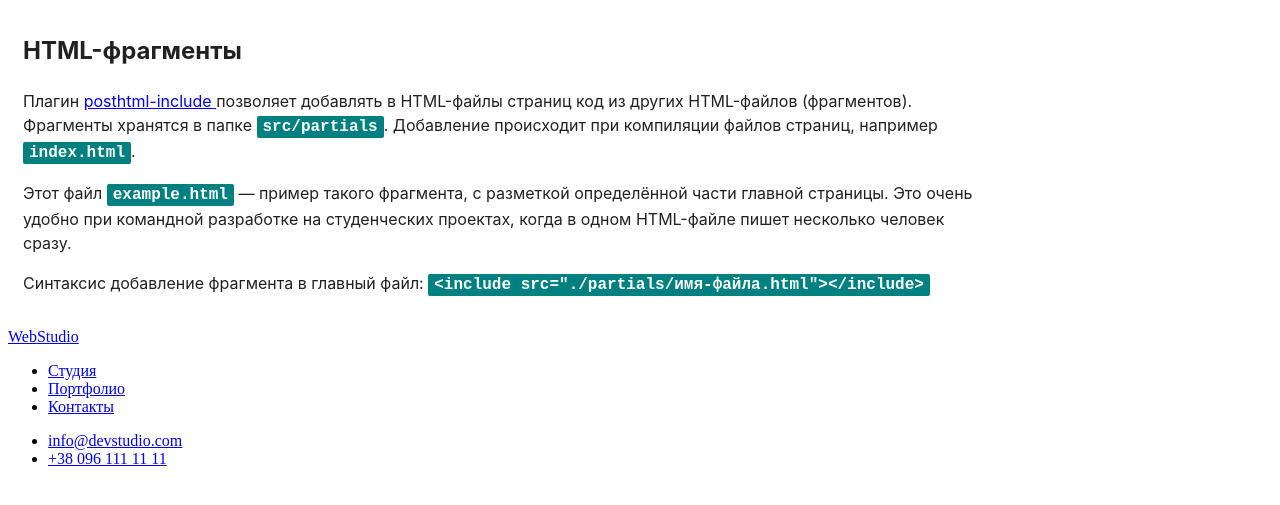
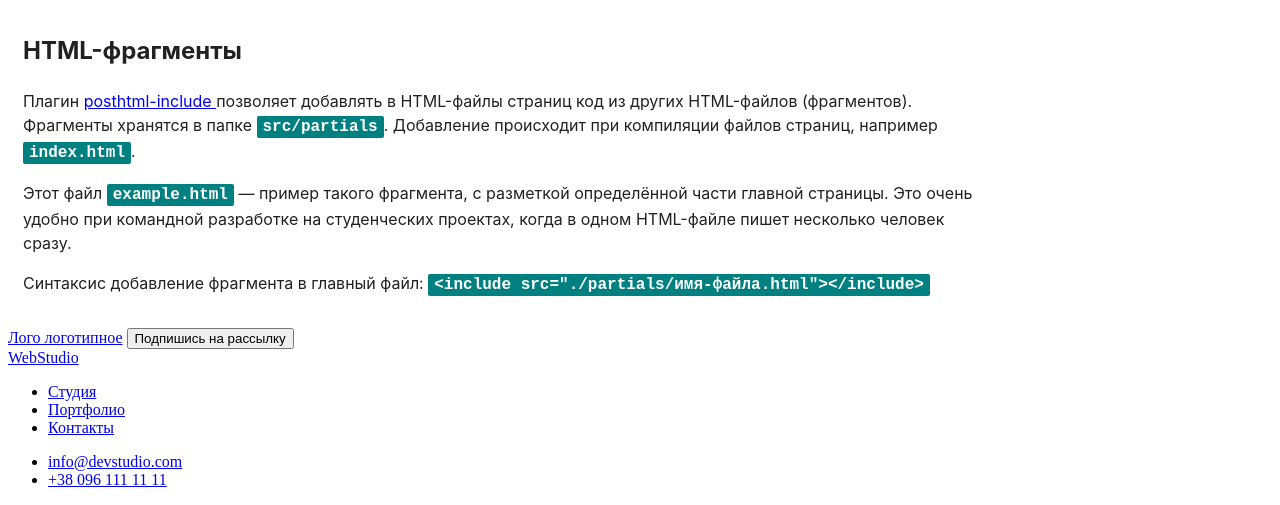
Before and after one commit to JuliaZaykaS/test-team-project, a website built with Parcel: page src/index.html in a window 1280 px wide. Shown: the part 532-1037 px from the top of the page. Before the commit the page ends 1016 px from the top, so only its background shows below. Built offline with nearby package versions, Linux system fonts and the light colour scheme.

Commit message:
хедер паршел

```diff
--- a/src/index.html
+++ b/src/index.html
@@ -22,6 +22,7 @@
     </div>
     <!-- Так добавляются фрагменты в главные HTML-файлы страниц. -->
     <include src="./partials/example.html"></include>
+    <include src="./partials/header.html"></include>
     <!--head-->
     <header>
       <a href="/"><span>Web</span>Studio</a>
--- /dev/null
+++ b/src/partials/header.html
@@ -0,0 +1,4 @@
+<header>
+  <a href="#">Лого логотипное</a>
+  <button>Подпишись на рассылку</button>
+</header>
```
Lines whose indentation alone changed are shown as unchanged.
